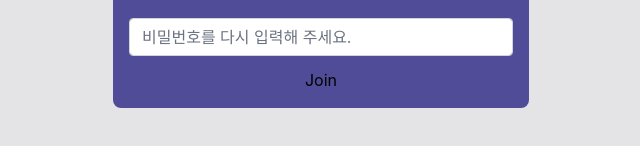
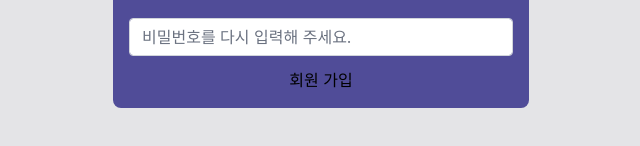
Before and after one commit to poohootdev/gfx-team, a Next.js app: page /join in a window 1280 px wide. Shown: the part 500-646 px from the top of the page, without its empty margins (319-959 px from the left). Built offline with nearby package versions, Linux system fonts and the light colour scheme.

Commit message:
join -> 회원가입 변경 close #14

```diff
--- a/pages/join.tsx
+++ b/pages/join.tsx
@@ -126,7 +126,7 @@ const JoinPage: NextPage = () => {
             joinType={JOIN_INFO.PW_RE}
             onChangeX={onChangeX}
           ></JoinInput>
-          <button onClick={joinClick}>Join</button>
+          <button onClick={joinClick}>회원 가입</button>
         </div>
       </div>
     </section>
```
